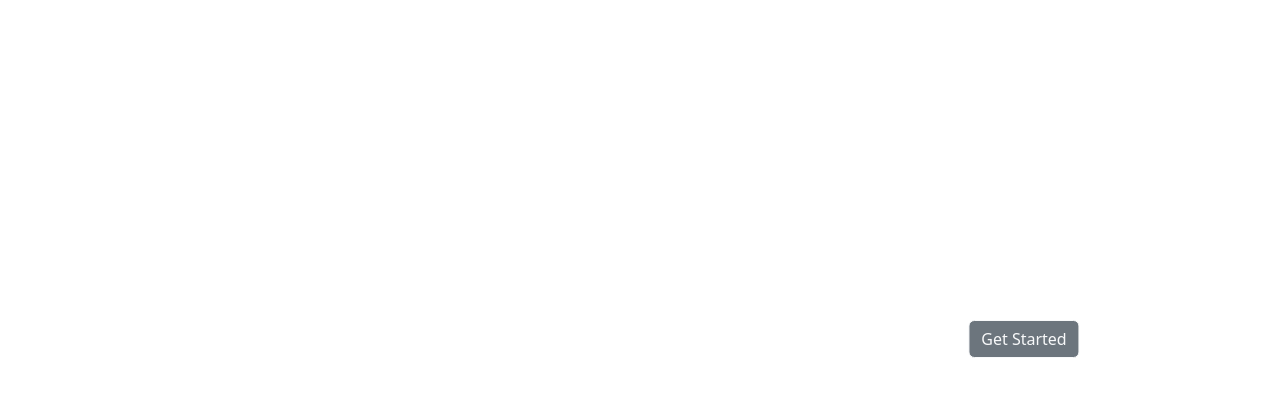
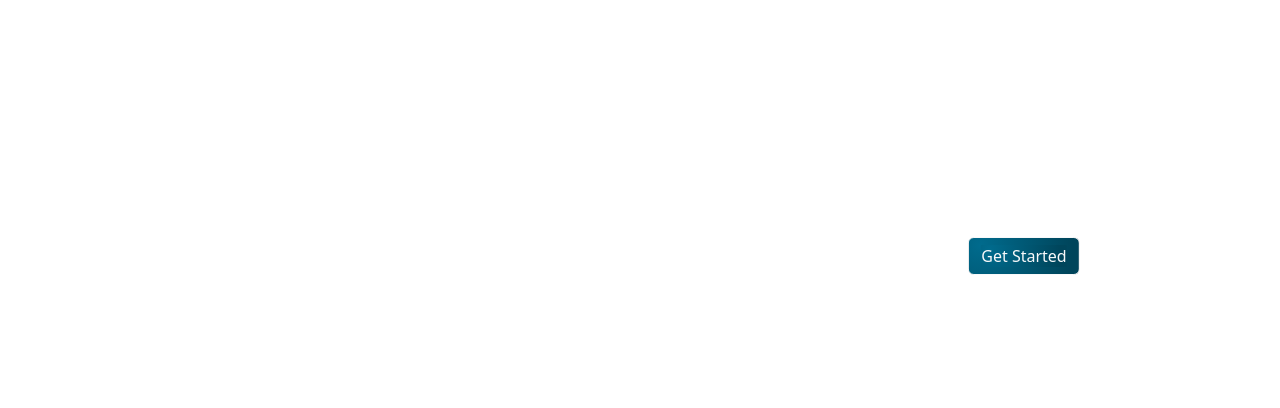
Before and after one commit to pawankalyanj/EZ-Stock-Trading-System, a React (Create React App) app in the folder frontend/: page /home in a window 1280 px wide. Shown: the part 384-792 px from the top of the page. Built offline with nearby package versions, Linux system fonts and the light colour scheme; a web font is replaced by a local one.

Commit message:
changes to home page

```diff
--- a/frontend/src/Pages/Home.jsx
+++ b/frontend/src/Pages/Home.jsx
@@ -18,19 +18,16 @@ const Home = () => {
         <div className="text-overlay center-button">
           <Container>
             <Row>
-              <Col lg="12" className="text-center">
-                <h1>Unlock Your Investing Potential!</h1>
+              <Col lg="12" className="heading text-center">
+                <h1>Unlock Your Investing Potential!!!</h1>
               </Col>
               <Col lg="12" className="text-center">
-                <ul>
-                  <li>Informed decisions through expert insights.</li>
-                  <li>Stay ahead with real-time market updates.</li>
-                  <li>Tailored resources for all levels of expertise.</li>
-                  <li>Streamlined analysis for confident investing.</li>
-                </ul>
+                  <p className="info"> Informed decisions through expert insights.
+                  Stay ahead with real-time market updates.</p>
+                  <p  className="info">We offer tailored resources for all levels of expertise.Streamlined analysis for confident investing</p>
               </Col>
               <Col lg="12" className="text-center">
-                <Button type="button" className="btn btn-outline-light ">
+                <Button type="button" className="start_link btn btn-outline-light ">
                   <Link to="/signup" className="start_link link-light opacity-100">
                     Get Started
                   </Link>
--- a/frontend/src/components/Header/Header.jsx
+++ b/frontend/src/components/Header/Header.jsx
@@ -26,7 +26,7 @@ const navLinks = [
   {
     path: "/about",
     display: "About",
-    className: "fancy_Button",
+    className: "secondary__btn",
   }
 
 ];
--- a/frontend/src/styles/home.css
+++ b/frontend/src/styles/home.css
@@ -146,7 +146,7 @@
  }
 
  .text-overlay h1 {
-   font-size: 40px;
+   font-size: 50px;
  }
 
  .text-overlay ul {
@@ -194,4 +194,17 @@
  }
  .start_link{
    text-decoration: none;
+   background: radial-gradient(circle at 10% 20%, rgb(0, 107, 141) 0%, rgb(0, 69, 91) 90%);
+
  }
+ .start_link:hover {
+   background-color: black;
+ }
+
+ .start_link:hover a {
+   color: white;
+ }
+ .heading, .info{
+   font-family: 'Open Sans, sans-serif';
+
+ }
```
